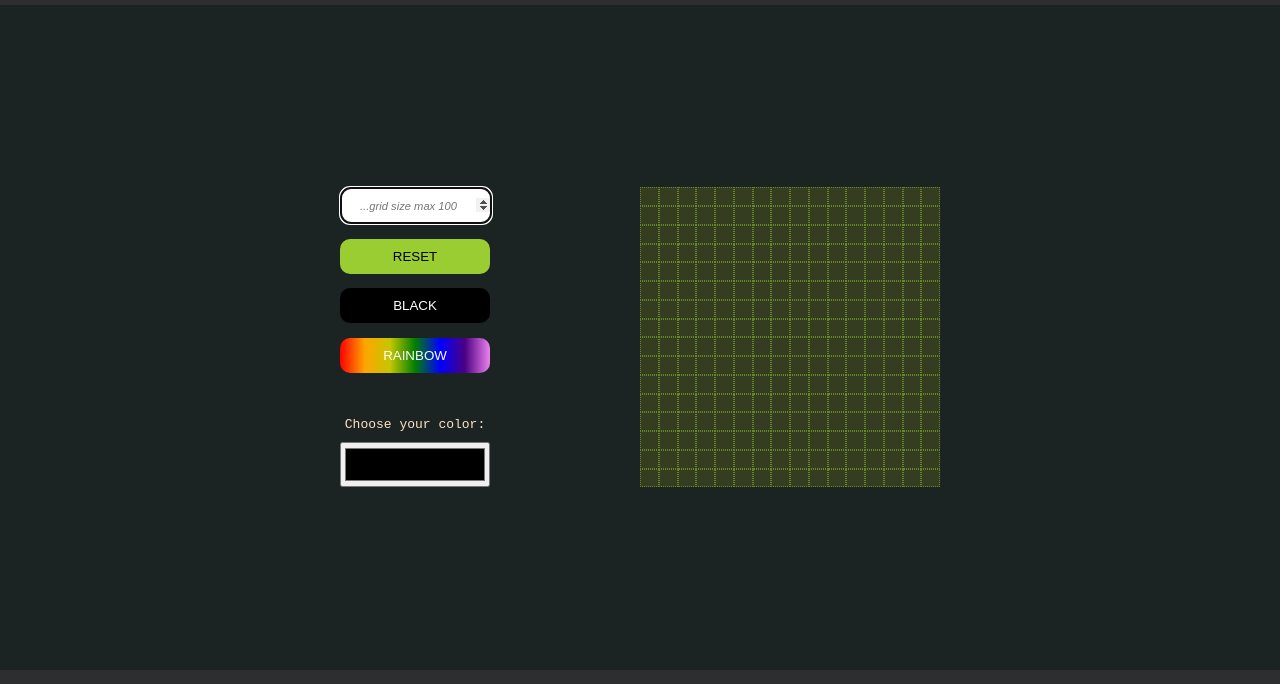
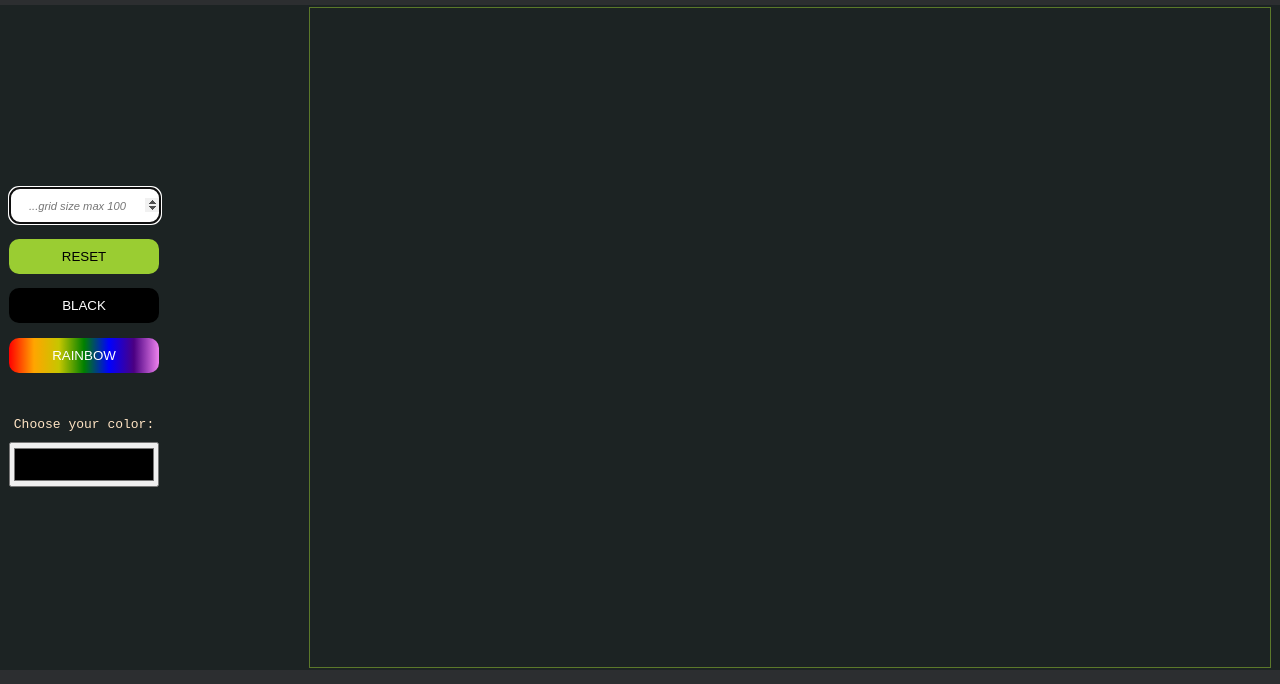
Before and after one commit to dkaplunskyi/Etch-a-Sketch, a plain HTML site: page index.html in a window 1280 px wide. Shown: the part 60-744 px from the top of the page. Drawn offline with Linux system fonts and the light colour scheme.

Commit message:
[feat] add bigger grid layout.
Added new, bigger grid layout without background color and borders around squares for better performance.

```diff
--- a/script.js
+++ b/script.js
@@ -24,6 +24,8 @@ grid.addEventListener('change', (e) => {
 
 // Delete grid and create a new grid layout
 let resetGrid = () => {
+  // gridAria = defaultGridSize;
+  // grid.value = '';
   deleteGrid();
   createGrid();
 }
@@ -46,13 +48,12 @@ let createGrid = () => {
   }
 
   // Set black color when page loaded
-
-  // let squares = document.querySelectorAll('.square');
-  // squares.forEach((sqr) => {
-  //   sqr.addEventListener('mouseover', (e) => {
-  //     e.target.style.backgroundColor = getBlackColor();
-  //   });
-  // });
+  let squares = document.querySelectorAll('.square');
+  squares.forEach((sqr) => {
+    sqr.addEventListener('mouseover', (e) => {
+      e.target.style.backgroundColor = getBlackColor();
+    });
+  });
 }
 // Start creating the grid
 createGrid();
--- a/style.css
+++ b/style.css
@@ -39,14 +39,20 @@ main {
 .container {
   display: flex;
   flex-wrap: wrap;
-  width: 300px;
-  height: 300px;
+  /* width: 300px; */
+  /* height: 300px; */
+}
+
+.grid {
+  border: 1px solid rgb(154 205 50 / 50%);
+  width: 960px;
+  height: 99%;
 }
 
 .square {
-  background-color: rgb(52 61 32);
+  /* background-color: rgb(52 61 32); */
   box-sizing: border-box;
-  border: 1px dotted rgb(154 205 50 / 50%);
+  /* border: 1px dotted rgb(154 205 50 / 50%); */
   display: flex;
   justify-content: center;
   align-items: center;
@@ -58,6 +64,8 @@ main {
   justify-content: space-between;
   /* gap: 8px; */
 
+  width: 300px;
+  height: 300px;
 }
 
 .options input[id='reset'] {
@@ -140,7 +148,7 @@ footer {
   background-color: #2c2e30;
 }
 
-footer .author{
+footer .author {
   font-family: monospace;
 }
 
@@ -156,7 +164,7 @@ footer ul li {
   list-style: none;
 }
 
-footer ul li a{
+footer ul li a {
   display: flex;
   flex-direction: column;
   align-items: center;
@@ -166,7 +174,7 @@ footer ul li a{
   color: #f5deb3;
 }
 
-footer .social{
+footer .social {
   width: 24px;
 
 }
```
